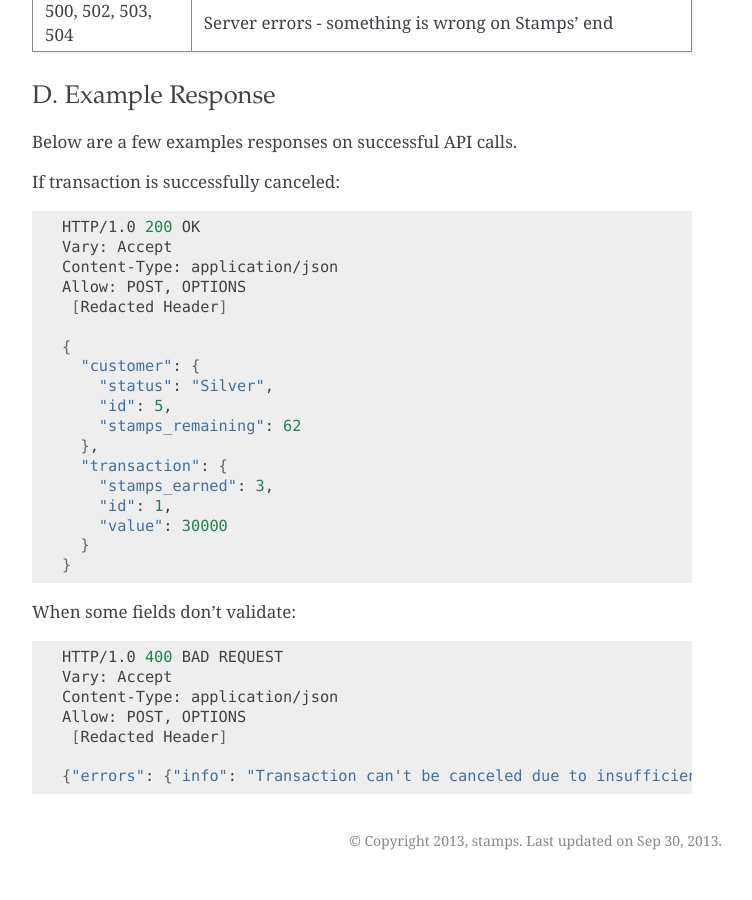
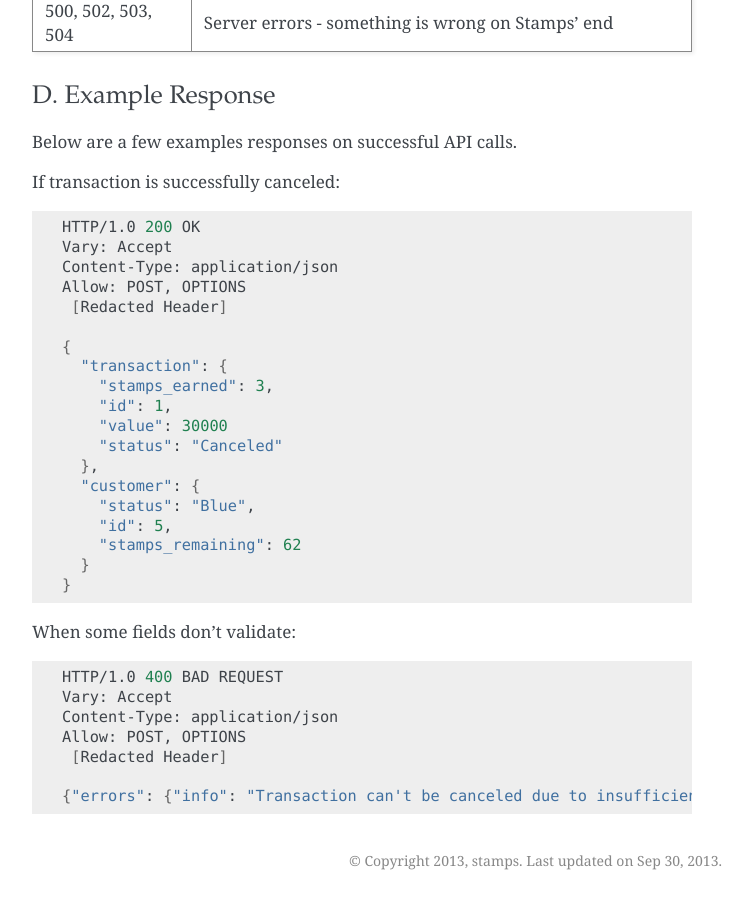
Before and after one commit to ui/stamps-api-docs, a Sphinx documentation site: the page built from source/transaction_api.rst, in a window 1280 px wide and 900 px high, scrolled down 6370 px. Shown: the whole window, without its empty margins (388-1140 px from the left). Built offline with Sphinx 7.4.7, drawn with Linux system fonts in a browser that asks for light colours.

Commit message:
minor changes on "status" for redemption and transaction api cancel

```diff
--- a/source/transaction_api.rst
+++ b/source/transaction_api.rst
@@ -341,15 +341,16 @@ If transaction is successfully canceled:
      [Redacted Header]
 
     {
-      "customer": {
-        "status": "Silver",
-        "id": 5,
-        "stamps_remaining": 62
-      },
       "transaction": {
         "stamps_earned": 3,
         "id": 1,
         "value": 30000
+        "status": "Canceled"
+      },
+      "customer": {
+        "status": "Blue",
+        "id": 5,
+        "stamps_remaining": 62
       }
     }
 
```
Also changed, not shown: source/redemption_api.rst (+5 -4 lines).
